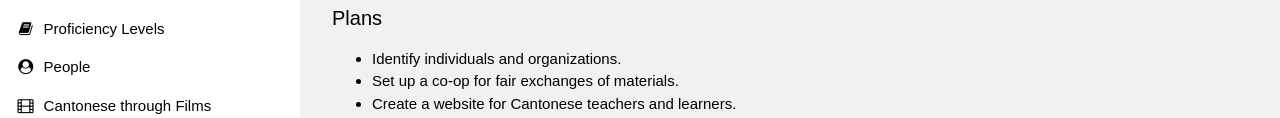
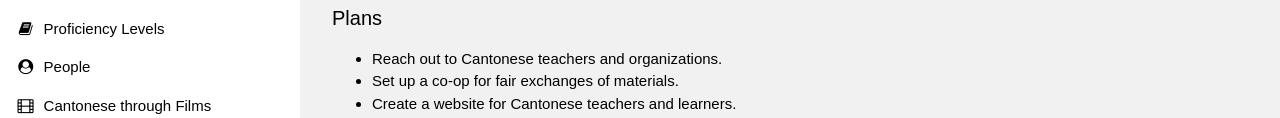
Before and after one commit to cantonese-alliance/cantonese-alliance.github.io, a plain HTML site: page about_canto.html in a window 1280 px wide. Shown: the part 464-582 px from the top of the page. Drawn offline with Linux system fonts and the light colour scheme; a web font is replaced by a local one.

Commit message:
Update about_canto.html

```diff
--- a/about_canto.html
+++ b/about_canto.html
@@ -131,7 +131,7 @@
     </ul>
 <h4>Plans</h4>
     <ul>
-      <li>Identify individuals and organizations. </a></li>
+      <li>Reach out to Cantonese teachers and organizations. </a></li>
         <li>Set up a co-op for fair exchanges of materials. </a></li>
        <li>Create a website for Cantonese teachers and learners. </a></li>
        <li>Crowdfund for the establishment of a nonprofit. </a></li>
```
